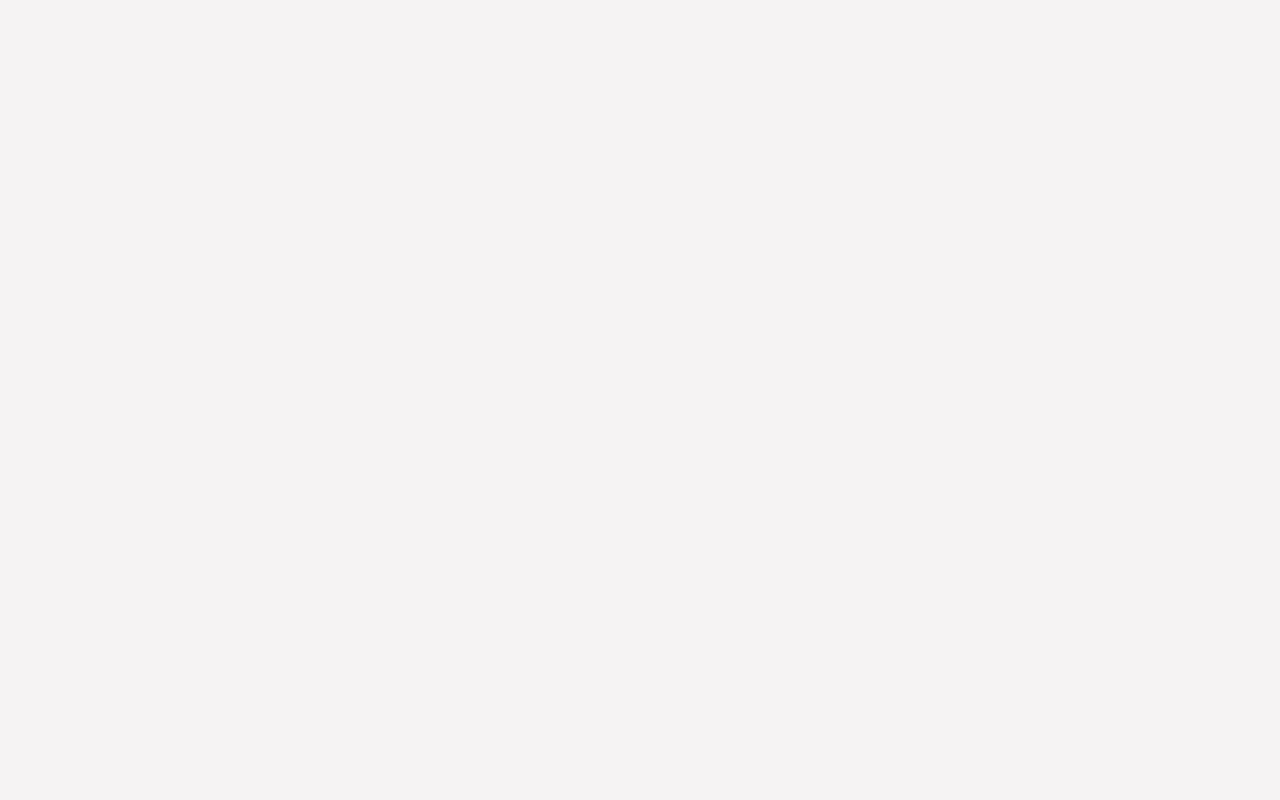
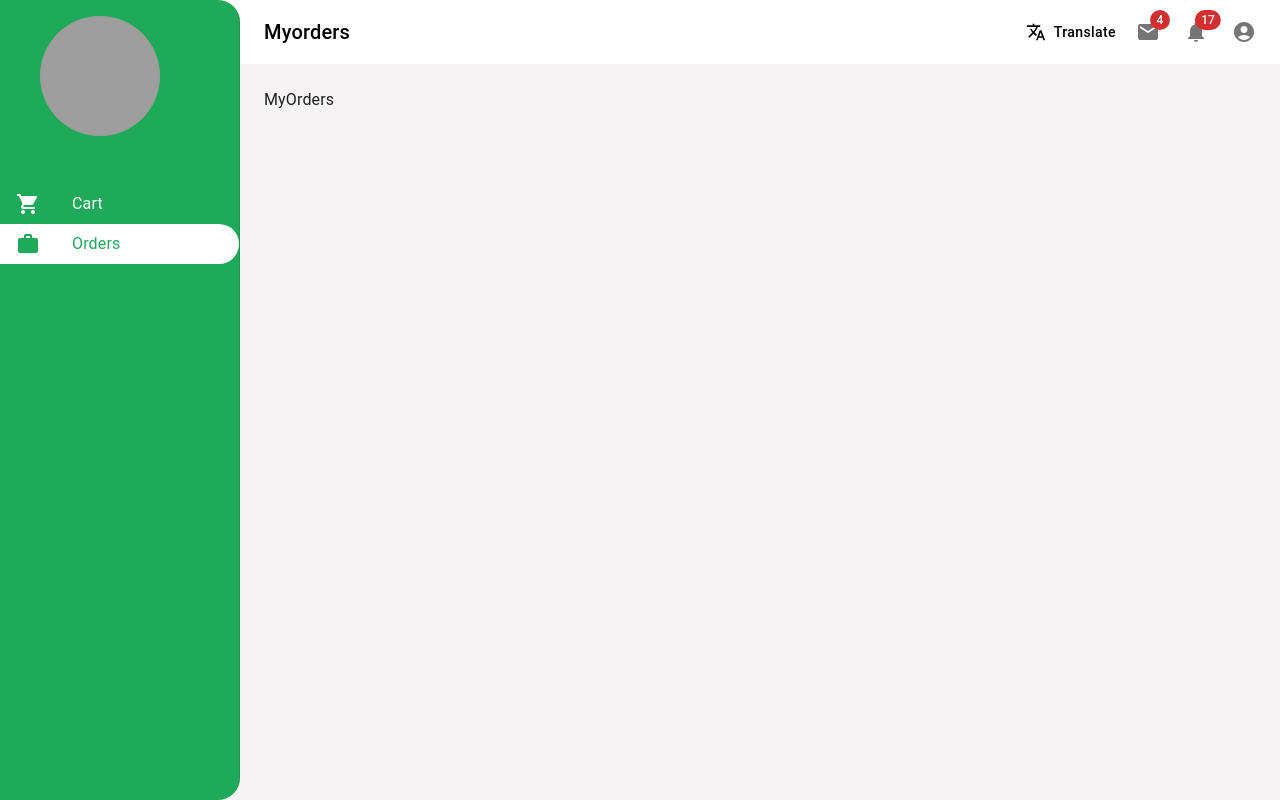
Before and after one commit to joseferrar/yeda_web, a React (Create React App) app: page /myorders in a window 1280 px wide. Before the commit this address had no page. Built offline with nearby package versions, Linux system fonts and the light colour scheme; grey boxes are pictures that could not be loaded; the HTML template or start-up script is replaced by a standard one.

Commit message:
side bar designs

```diff
--- a/src/components/Navigation/DrawerNavigation/Header.js
+++ b/src/components/Navigation/DrawerNavigation/Header.js
@@ -22,6 +22,8 @@ import NotificationsIcon from "@mui/icons-material/Notifications";
 import MoreIcon from "@mui/icons-material/MoreVert";
 import Badge from "@mui/material/Badge";
 import { theme } from "../../theme/default";
+import english from "../../../packages/images/english.png";
+import russia from "../../../packages/images/russia.png";
 
 const drawerWidth = 240;
 
@@ -143,12 +145,13 @@ function Header(props) {
   );
 
   return (
-    <Box sx={{ display: "flex" }}>
+    <Box sx={{ display: "flex", backgroundColor: "#fff" }}>
       <CssBaseline />
       <AppBar
         position="fixed"
+        elevation={0}
         sx={{
-          bgcolor: theme.palette.warning.main,
+          bgcolor: theme.palette.default.main,
           width: { sm: `calc(100% - ${drawerWidth}px)` },
           ml: { sm: `${drawerWidth}px` },
         }}
@@ -222,7 +225,7 @@ function Header(props) {
                 <Avatar
                   variant="square"
                   alt="English"
-                  src="https://upload.wikimedia.org/wikipedia/commons/thumb/f/f2/Flag_of_Great_Britain_%281707%E2%80%931800%29.svg/2560px-Flag_of_Great_Britain_%281707%E2%80%931800%29.svg.png"
+                  src={english}
                   style={{ width: 25, height: 25 }}
                 />{" "}
                 English
@@ -231,7 +234,7 @@ function Header(props) {
                 <Avatar
                   variant="square"
                   alt="Russian"
-                  src="https://upload.wikimedia.org/wikipedia/en/thumb/f/f3/Flag_of_Russia.svg/1200px-Flag_of_Russia.svg.png"
+                  src={russia}
                   style={{ width: 25, height: 25 }}
                 />{" "}
                 Russian
@@ -291,7 +294,13 @@ function Header(props) {
           }}
           sx={{
             display: { xs: "block", sm: "none" },
-            "& .MuiDrawer-paper": { boxSizing: "border-box", width: drawerWidth },
+            "& .MuiDrawer-paper": {
+              boxSizing: "border-box",
+              width: drawerWidth,
+              backgroundColor: "#1FAA59",
+              borderBottomRightRadius: 22,
+              borderTopRightRadius: 22,
+            },
           }}
         >
           {<Sidebar setMobileOpen={setMobileOpen} />}
@@ -300,7 +309,13 @@ function Header(props) {
           variant="permanent"
           sx={{
             display: { xs: "none", sm: "block" },
-            "& .MuiDrawer-paper": { boxSizing: "border-box", width: drawerWidth },
+            "& .MuiDrawer-paper": {
+              boxSizing: "border-box",
+              width: drawerWidth,
+              backgroundColor: "#1FAA59",
+              borderBottomRightRadius: 22,
+              borderTopRightRadius: 22,
+            },
           }}
           open
         >
--- a/src/components/Navigation/DrawerNavigation/Sidebar.js
+++ b/src/components/Navigation/DrawerNavigation/Sidebar.js
@@ -5,32 +5,55 @@ import { useNavigate, useLocation } from "react-router-dom";
 import { makeStyles } from "@mui/styles";
 import Avatar from "@mui/material/Avatar";
 import Stack from "@mui/material/Stack";
-import Divider from "@mui/material/Divider";
-import InboxIcon from "@mui/icons-material/MoveToInbox";
 import List from "@mui/material/List";
 import ListItem from "@mui/material/ListItem";
 import Typography from "@mui/material/Typography";
 import ListItemIcon from "@mui/material/ListItemIcon";
-import ListItemText from "@mui/material/ListItemText";
-import MailIcon from "@mui/icons-material/Mail";
+// import ListItemText from "@mui/material/ListItemText";
+import ShoppingCartIcon from "@mui/icons-material/ShoppingCart";
+import WorkIcon from "@mui/icons-material/Work";
 import { theme } from "../../theme/default";
 
 const useStyles = makeStyles({
   active: {
-    background: "#E07C24",
-    color: "#fff",
+    background: theme.palette.default.main,
+    color: theme.palette.success.main,
+    borderTopRightRadius: 20,
+    borderEndEndRadius: 20,
     "&:hover": {
-      background: theme.palette.common.dark,
-      color: "#fff",
+      background: theme.palette.default.main,
+      color: theme.palette.success.main,
+      borderTopRightRadius: 20,
+      borderEndEndRadius: 20,
     },
   },
+  text: {
+    color: theme.palette.success.main,
+    fontSize: 16,
+  },
   icon: {
-    color: "#fff",
+    color: theme.palette.success.main,
   },
   activeIcon: {
-    color: "#000",
+    color: "#fff",
+    fontSize: 16,
   },
 });
+
+const userRoutes = [
+  {
+    id: 1,
+    path: "/cart",
+    name: "Cart",
+    icon: <ShoppingCartIcon />,
+  },
+  {
+    id: 2,
+    path: "/myorders",
+    name: "Orders",
+    icon: <WorkIcon />,
+  },
+];
 
 const Sidebar = (props) => {
   const { auth } = useSelector((state) => state.auth);
@@ -40,44 +63,46 @@ const Sidebar = (props) => {
   const navigate = useNavigate();
   return (
     <div>
-      <Stack direction="column" spacing={1} marginTop={2} marginLeft={5} marginBottom={2}>
+      <Stack direction="column" spacing={1} marginTop={2} marginLeft={5} marginBottom={3}>
         <Avatar
           alt="Remy Sharp"
           src="https://bi.im-g.pl/im/e9/ad/18/z25877225Q,Elon-Musk.jpg"
           sx={{ width: 120, height: 120 }}
         />
-        <Typography variant="body1" fontWeight="bold">
+        <Typography variant="body1" fontWeight="bold" color="white">
           {auth?.name}
         </Typography>
-        <Typography fontFamily={"Source Sans Pro"}>{auth?.email}</Typography>
+        <Typography fontFamily={"Source Sans Pro"} color="white">
+          {auth?.email}
+        </Typography>
       </Stack>
 
-      <Divider />
       <List>
-        {["Inbox", "Starred", "Send email", "Drafts"].map((text, index) => (
-          <ListItem button key={text}>
-            <ListItemIcon>{index % 2 === 0 ? <InboxIcon /> : <MailIcon />}</ListItemIcon>
-            <ListItemText primary={text} />
-          </ListItem>
-        ))}
-      </List>
-      <Divider />
-      <List>
+        {userRoutes.map((item) => (
+          <div key={item.id}>
             <ListItem
               button
               onClick={() => {
-            navigate("/sales");
+                navigate(item.path);
                 setMobileOpen(false);
               }}
-          className={location.pathname === "/sales" ? classes.active : null}
+              className={location.pathname === item.path ? classes.active : null}
             >
               <ListItemIcon
-            className={location.pathname === "/sales" ? classes.icon : classes.activeIcon}
+                className={location.pathname === item.path ? classes.icon : classes.activeIcon}
               >
-            <InboxIcon />
+                {item.icon}
               </ListItemIcon>
-          <ListItemText primary={"My Sales"} />
+              {/* <ListItemText primary={item.name} color={theme.palette.default.main} /> */}
+              <Typography
+                variant="body1"
+                className={location.pathname === item.path ? classes.text : classes.activeIcon}
+              >
+                {item.name}
+              </Typography>
             </ListItem>
+          </div>
+        ))}
       </List>
     </div>
   );
--- a/src/components/Routes/RouteFC.js
+++ b/src/components/Routes/RouteFC.js
@@ -9,6 +9,8 @@ import Home from "../../pages/Home/Home";
 import ProtectedRoutes from "../../pages/Auth/ProtectedRoute";
 import AuthRedirect from "../../pages/Auth/AuthRedirect";
 import Sales from "../../pages/Home/Sales";
+import Cart from "../../pages/Users/Cart";
+import MyOrders from "../../pages/Users/MyOrders";
 
 function RouteFC() {
   const location = useLocation();
@@ -25,6 +27,8 @@ function RouteFC() {
         <Route element={<ProtectedRoutes />}>
           <Route path="/home" element={<Home />} />
           <Route path="/sales" element={<Sales />} />
+          <Route path="/cart" element={<Cart />} />
+          <Route path="/myorders" element={<MyOrders />} />
         </Route>
       </Routes>
     </div>
--- a/src/components/theme/default.js
+++ b/src/components/theme/default.js
@@ -15,6 +15,9 @@ const theme = createTheme({
     secondary: {
       main: purple[500],
     },
+    success: {
+      main: "#1FAA59",
+    },
     warning: {
       main: "#EDC126",
     },
--- /dev/null
+++ b/src/pages/Users/Cart.js
@@ -0,0 +1,7 @@
+import React from "react";
+
+function Cart() {
+  return <div>Cart</div>;
+}
+
+export default Cart;
--- /dev/null
+++ b/src/pages/Users/MyOrders.js
@@ -0,0 +1,9 @@
+import React from 'react'
+
+function MyOrders() {
+  return (
+    <div>MyOrders</div>
+  )
+}
+
+export default MyOrders
```
Also changed, not shown: src/packages/images/english.png (added), src/packages/images/russia.png (added). Lines whose indentation alone changed are shown as unchanged.
